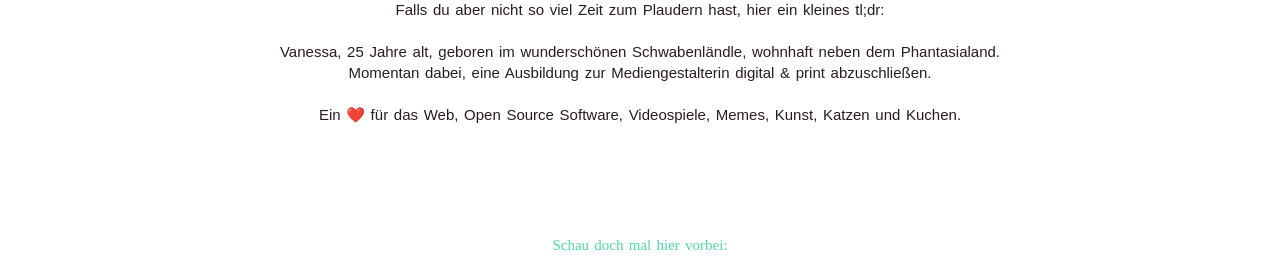
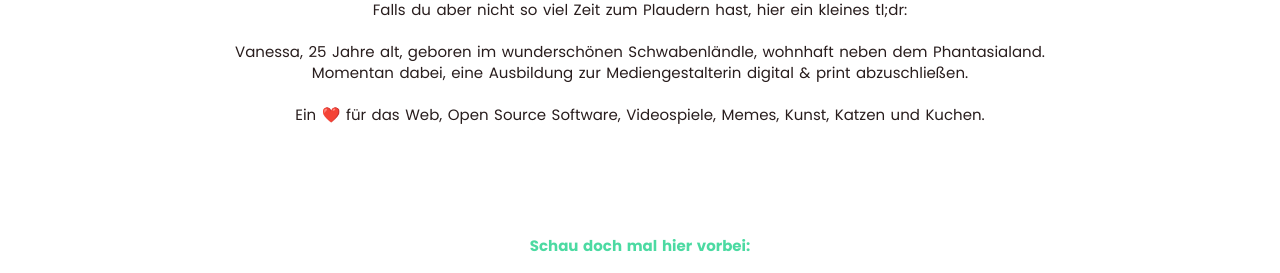
Before and after one commit to Aerishi/portfolio-school, a plain HTML site: page index.html in a window 1280 px wide. Shown: the part 552-825 px from the top of the page. Drawn offline with nearby package versions, Linux system fonts and the light colour scheme; the site is published under a folder, as on GitHub Pages, so addresses that start at the root find nothing.

Commit message:
fixed location of fonts

```diff
--- a/style.css
+++ b/style.css
@@ -15,17 +15,17 @@
 
 @font-face {
   font-family: primaryFont-Regular;
-  src: url(/src/fonts/Poppins-Regular.ttf);
+  src: url(./src/fonts/Poppins-Regular.ttf);
 }
 
 @font-face {
   font-family: primaryFont-Bold;
-  src: url(/src/fonts/Poppins-Bold.ttf);
+  src: url(./src/fonts/Poppins-Bold.ttf);
 }
 
 @font-face {
   font-family: accentFont;
-  src: url(/src/fonts/Always.otf);
+  src: url(./src/fonts/Always.otf);
 }
 
 html {
```
